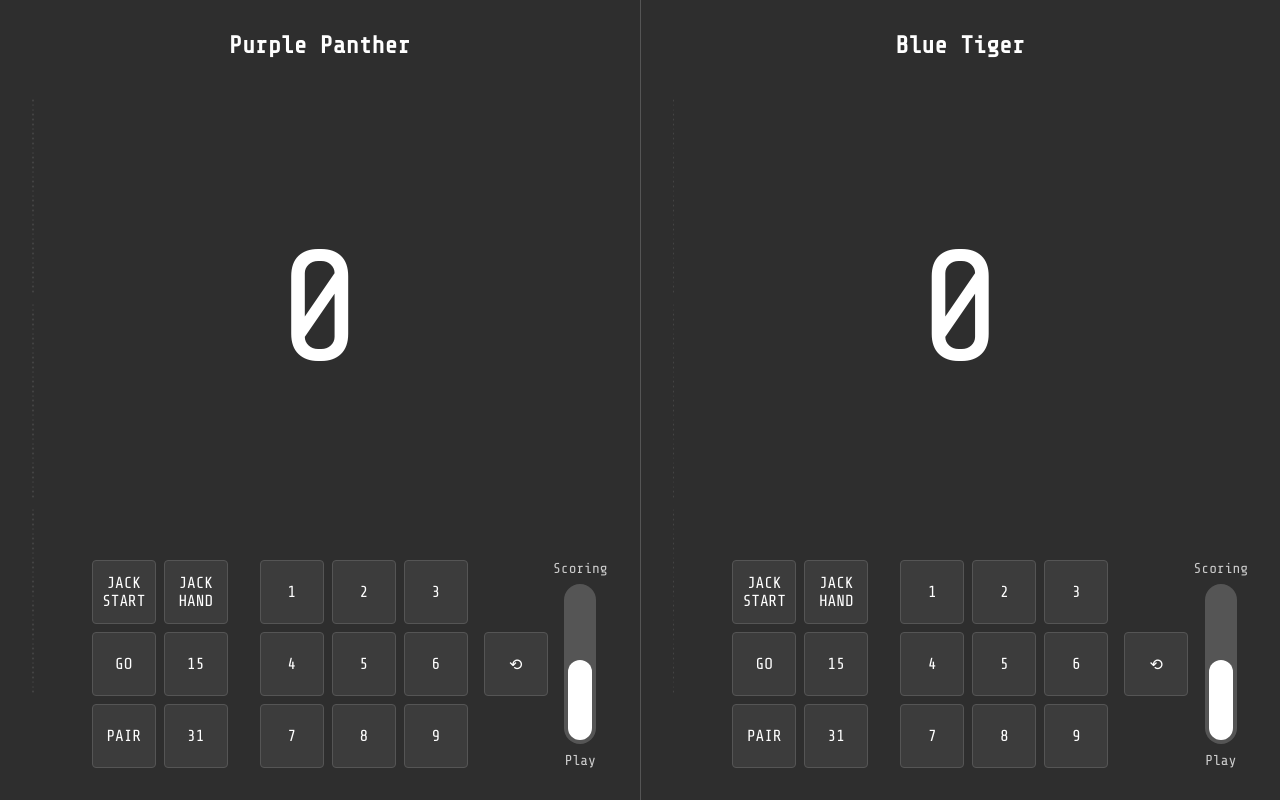
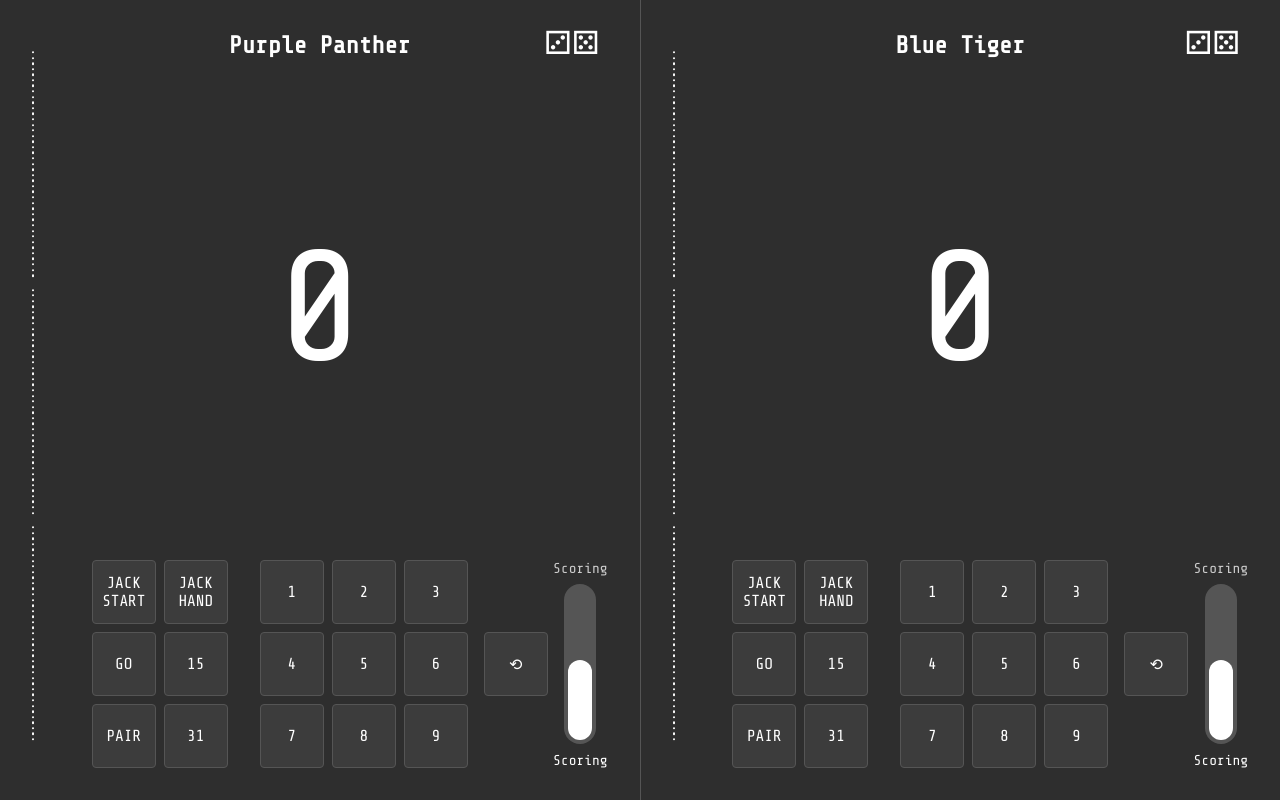
Before and after one commit to Nikvasil/cribbage-board, a React (Create React App) app: page / in a window 1280 px wide. Built offline with nearby package versions, Linux system fonts and the light colour scheme.

Commit message:
add color adjustments and name generator button

```diff
--- a/src/App.css
+++ b/src/App.css
@@ -55,6 +55,21 @@ body {
   background-color: #555;
 }
 
+.random-name-btn {
+  position: absolute;
+  top: 1.5rem;
+  right: 2.5rem;
+  font-size: 2rem;
+  color: white;
+  cursor: pointer;
+  transition: color 0.2s;
+  font-family: 'Share Tech Mono', monospace;
+}
+
+.random-name-btn:hover {
+  color: #f7a707;
+}
+
 /* === Cribbage Board === */
 .cribbage-board {
   display: flex;
@@ -74,10 +89,11 @@ body {
 }
 
 .crib-dot {
-  width: 0.1rem;
-  height: 0.1rem;
+  width: 0.15rem;
+  height: 0.15rem;
   background-color: #878787;
   border-radius: 50%;
+  transition: background-color 0.3s ease;
 }
 
 /* === Controls === */
@@ -156,17 +172,15 @@ body {
   align-items: center;
 }
 
+.input-btn {
+  background-color: #f7a707;
+}
+
 .input-btn-wrapper, .zero-btn-wrapper, .erase-btn-wrapper {
   animation: fadeIn 0.3s ease-out;
 }
 
 /* === Toggle Switch === */
-.toggle-wrapper {
-  position: absolute;
-  bottom: 2rem;
-  right: 2rem;
-}
-
 .toggle-section {
   position: absolute;
   bottom: 2rem;
@@ -177,10 +191,23 @@ body {
   gap: 0.5rem;
 }
 
+.toggle-section.toggled .toggle-label-top {
+  color: #f7a707;
+}
+
+.toggle-section.not-toggled .toggle-label-bottom {
+  color: white;
+}
+
+.toggle-section.toggled .slider {
+  background-color: #f7a707;
+}
+
 .toggle-label {
   color: #ccc;
   font-size: 0.9rem;
   font-family: 'Share Tech Mono', monospace;
+  transition: color 0.3s ease;
 }
 
 .toggle-switch {
--- a/src/App.tsx
+++ b/src/App.tsx
@@ -3,6 +3,7 @@ import './App.css';
 import { PlayerPanel } from "./components/PlayerPanel";
 import { usePlayerState } from "./hooks/usePlayerState";
 import { controlValues } from "./data/controlValues";
+import {generatePlayerName} from "./utils/generateName";
 
 function App() {
     const p1 = usePlayerState();
@@ -46,6 +47,11 @@ function App() {
         state.undo();
     };
 
+    const handleNameGenerator = (player: number) => {
+        const state = player === 1 ? p1 : p2;
+        state.setName(generatePlayerName);
+    };
+
     const resetGame = () => {
         p1.reset();
         p2.reset();
@@ -61,6 +67,7 @@ function App() {
                     handleControl={handleControl}
                     handleSubmitInput={handleSubmitInput}
                     handleUndo={handleUndo}
+                    handleNameGenerator={handleNameGenerator}
                 />
                 <div className="divider" />
                 <PlayerPanel
@@ -69,6 +76,7 @@ function App() {
                     handleControl={handleControl}
                     handleSubmitInput={handleSubmitInput}
                     handleUndo={handleUndo}
+                    handleNameGenerator={handleNameGenerator}
                 />
             </div>
             {winner && <div className="overlay"></div>}
--- a/src/components/ControlPanel.tsx
+++ b/src/components/ControlPanel.tsx
@@ -52,7 +52,7 @@ export const ControlPanel = ({
                             </button>
                         </div>
                         <div className="input-btn-wrapper">
-                            <button className="control-btn input-btn" onClick={() => handleSubmitInput(player)}>→
+                            <button className="control-btn input-btn" onClick={() => handleSubmitInput(player)}>↵
                             </button>
                         </div>
                     </div>
--- a/src/components/CribbageBoard.tsx
+++ b/src/components/CribbageBoard.tsx
@@ -19,7 +19,7 @@ export const CribbageBoard: React.FC<Props> = ({ score }) => {
                             <div
                                 key={i}
                                 className="crib-dot"
-                                style={{ backgroundColor: filled ? "white" : "#444" }}
+                                style={{ backgroundColor: filled ? "#f7a707" : "white" }}
                             />
                         );
                     })}
--- a/src/components/PlayerPanel.tsx
+++ b/src/components/PlayerPanel.tsx
@@ -8,13 +8,15 @@ export const PlayerPanel = ({
                                 state,
                                 handleControl,
                                 handleSubmitInput,
-                                handleUndo
+                                handleUndo,
+                                handleNameGenerator
                             }: {
     id: 1 | 2;
     state: any;
     handleControl: (player: 1 | 2, label: string) => void;
     handleSubmitInput: (player: number) => void;
     handleUndo: (player: number) => void;
+    handleNameGenerator: (player: number) => void;
 }) => (
     <div className={`player ${id === 1 ? "player-left" : "player-right"}`}>
         <div className="player-name">{state.name}</div>
@@ -33,8 +35,9 @@ export const PlayerPanel = ({
             handleUndo={handleUndo}
             handleSubmitInput={handleSubmitInput}
         />
-        <div className="toggle-section">
-            <div className="toggle-label">Scoring</div>
+        <div className="random-name-btn"  onClick={() => handleNameGenerator(id)}>⚂⚄</div>
+        <div className={`toggle-section ${state.toggle ? 'toggled' : 'not-toggled'}`}>
+            <label className="toggle-label toggle-label-top">Scoring</label>
             <label className="toggle-switch">
                 <input
                     type="checkbox"
@@ -43,7 +46,7 @@ export const PlayerPanel = ({
                 />
                 <span className="slider"></span>
             </label>
-            <div className="toggle-label">Play</div>
+            <label className="toggle-label toggle-label-bottom">Scoring</label>
         </div>
     </div>
 );
```
